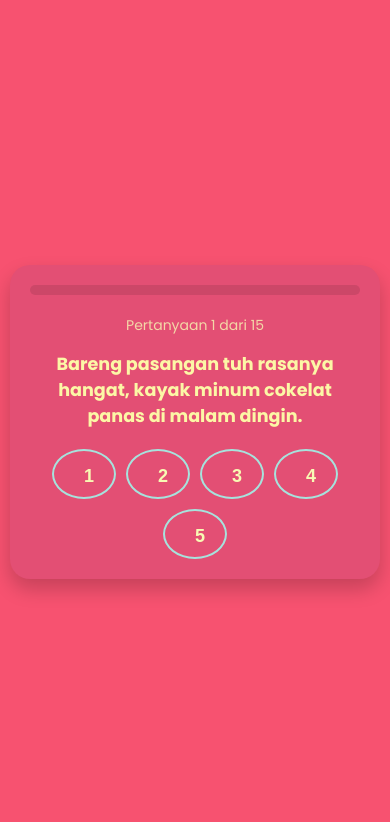
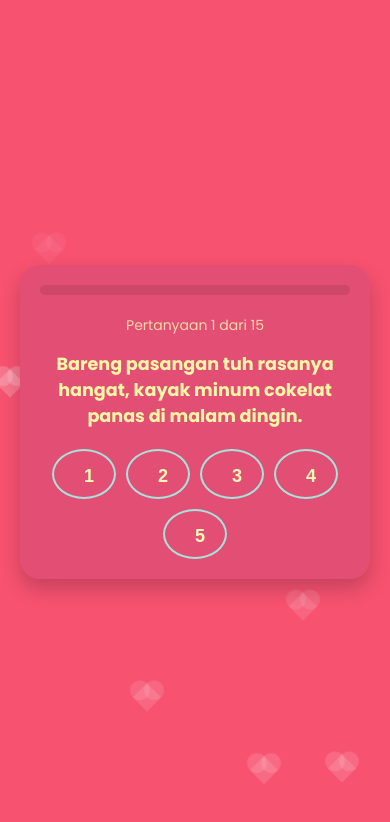
Before and after one commit to callmeozan/love-quiz, a plain HTML site: page index.html in a window 390 px wide. Both pictures are taken after a click on the button "Mulai Kuis". Drawn offline with Linux system fonts and the light colour scheme.

Commit message:
Menambah elemen love

```diff
--- a/index.html
+++ b/index.html
@@ -1,22 +1,35 @@
 <!DOCTYPE html>
 <html lang="id">
   <head>
-    <meta charset="UTF-8">
-    <meta name="viewport" content="width=device-width, initial-scale=1.0">
+    <meta charset="UTF-8" />
+    <meta name="viewport" content="width=device-width, initial-scale=1.0" />
     <title>Triangular Love Scale Quiz</title>
-    <link rel="stylesheet" href="style.css">
-    <link rel="preconnect" href="https://fonts.googleapis.com">
-    <link rel="preconnect" href="https://fonts.gstatic.com" crossorigin>
-    <link href="https://fonts.googleapis.com/css2?family=Poppins:wght@400;700&display=swap" rel="stylesheet">
+    <link rel="stylesheet" href="style.css" />
+    <link rel="preconnect" href="https://fonts.googleapis.com" />
+    <link rel="preconnect" href="https://fonts.gstatic.com" crossorigin />
+    <link
+      href="https://fonts.googleapis.com/css2?family=Poppins:wght@400;700&display=swap"
+      rel="stylesheet"
+    />
   </head>
   <body>
+    <div id="background-animation"></div>
 
     <div class="quiz-container">
       <div id="opening-screen">
         <h1>Eksplorasi Warna Cintamu</h1>
-            <p class="tagline">Kenali dirimu lebih baik, kenali cintamu lebih dalam.</p>
-            <p class="description">Tes ini terdiri dari 15 pertanyaan singkat untuk membantumu memahami tiga pilar utama dalam sebuah hubungan: Kedekatan, Gairah, dan Komitmen.</p>
-            <p class="guide"><b>Cara Mengisi:</b> Pilih opsi dari 1 (sangat tidak sesuai) hingga 5 (sangat sesuai) yang paling mewakili perasaanmu.</p>
+        <p class="tagline">
+          Kenali dirimu lebih baik, kenali cintamu lebih dalam.
+        </p>
+        <p class="description">
+          Tes ini terdiri dari 15 pertanyaan singkat untuk membantumu memahami
+          tiga pilar utama dalam sebuah hubungan: Kedekatan, Gairah, dan
+          Komitmen.
+        </p>
+        <p class="guide">
+          <b>Cara Mengisi:</b> Pilih opsi dari 1 (sangat tidak sesuai) hingga 5
+          (sangat sesuai) yang paling mewakili perasaanmu.
+        </p>
         <button id="start-btn">Mulai Kuis</button>
       </div>
 
@@ -33,16 +46,43 @@
 
         <div class="bars-container">
           <div class="progress-bar-wrapper">
-                    <div class="progress-bar-circular" id="intimacy-bar"><div class="progress-bar-inner-circle"><span class="progress-bar-percentage" id="intimacy-percent">0%</span></div></div>
-                    <div class="progress-bar-label"><span class="dimension-name">Kedekatan</span><span class="dimension-trait">Emosional</span></div>
+            <div class="progress-bar-circular" id="intimacy-bar">
+              <div class="progress-bar-inner-circle">
+                <span class="progress-bar-percentage" id="intimacy-percent"
+                  >0%</span
+                >
+              </div>
+            </div>
+            <div class="progress-bar-label">
+              <span class="dimension-name">Kedekatan</span
+              ><span class="dimension-trait">Emosional</span>
+            </div>
           </div>
           <div class="progress-bar-wrapper">
-                    <div class="progress-bar-circular" id="passion-bar"><div class="progress-bar-inner-circle"><span class="progress-bar-percentage" id="passion-percent">0%</span></div></div>
-                    <div class="progress-bar-label"><span class="dimension-name">Gairah</span><span class="dimension-trait">Romansa</span></div>
+            <div class="progress-bar-circular" id="passion-bar">
+              <div class="progress-bar-inner-circle">
+                <span class="progress-bar-percentage" id="passion-percent"
+                  >0%</span
+                >
+              </div>
+            </div>
+            <div class="progress-bar-label">
+              <span class="dimension-name">Gairah</span
+              ><span class="dimension-trait">Romansa</span>
+            </div>
           </div>
           <div class="progress-bar-wrapper">
-                    <div class="progress-bar-circular" id="commitment-bar"><div class="progress-bar-inner-circle"><span class="progress-bar-percentage" id="commitment-percent">0%</span></div></div>
-                    <div class="progress-bar-label"><span class="dimension-name">Komitmen</span><span class="dimension-trait">Keyakinan</span></div>
+            <div class="progress-bar-circular" id="commitment-bar">
+              <div class="progress-bar-inner-circle">
+                <span class="progress-bar-percentage" id="commitment-percent"
+                  >0%</span
+                >
+              </div>
+            </div>
+            <div class="progress-bar-label">
+              <span class="dimension-name">Komitmen</span
+              ><span class="dimension-trait">Keyakinan</span>
+            </div>
           </div>
         </div>
 
--- a/script.js
+++ b/script.js
@@ -1,3 +1,15 @@
+// =================================
+// MEMBUAT HATI UNTUK ANIMASI LATAR (BARU & DINAMIS)
+// =================================
+const animationContainer = document.getElementById('background-animation');
+const numberOfHearts = 15; // <-- Ubah angka ini untuk menambah/mengurangi jumlah hati!
+
+for (let i = 5; i < numberOfHearts; i++) {
+    const heart = document.createElement('div');
+    heart.classList.add('heart');
+    animationContainer.appendChild(heart);
+}
+
 // =================================
 // ELEMEN DOM
 // =================================
@@ -159,3 +171,28 @@ function toggleOtherLoves() {
 startBtn.addEventListener('click', startQuiz);
 restartBtn.addEventListener('click', startQuiz);
 showMoreBtn.addEventListener('click', toggleOtherLoves);
+
+// =================================
+// EFEK JEJAK KURSOR (BARU)
+// =================================
+document.addEventListener('mousemove', function(e) {
+    // Buat elemen span baru setiap mouse bergerak
+    let heart = document.createElement('span');
+    heart.classList.add('cursor-heart');
+
+    // Atur posisi elemen sesuai posisi kursor
+    heart.style.left = e.clientX + 'px';
+    heart.style.top = e.clientY + 'px';
+
+    // Isi elemen dengan emoji hati
+    heart.innerHTML = '❤️';
+
+    // Tambahkan elemen ke dalam body
+    document.body.appendChild(heart);
+
+    // Hapus elemen setelah animasinya selesai
+    // Ini PENTING untuk menjaga performa website!
+    heart.addEventListener('animationend', function() {
+        heart.remove();
+    });
+});
--- a/style.css
+++ b/style.css
@@ -1,4 +1,6 @@
-/* Styling Awal */
+/* ============================================= */
+/* ## GAYA DASAR & TATA LETAK ## */
+/* ============================================= */
 body {
     font-family: 'Poppins', sans-serif;
     background-color: #F75270; /* Warna Latar Utama */
@@ -8,10 +10,11 @@ body {
     align-items: center;
     min-height: 100vh;
     margin: 0;
-    padding: 10px; /* Menambahkan sedikit padding di body */
-    box-sizing: border-box; /* Memastikan padding tidak menyebabkan overflow */
+    padding: 20px;
+    box-sizing: border-box;
     text-align: center;
     transition: background-color 0.3s;
+    overflow: hidden; /* Mencegah scrollbar muncul karena animasi */
 }
 
 .quiz-container {
@@ -19,8 +22,10 @@ body {
     padding: 30px;
     border-radius: 20px;
     box-shadow: 0 10px 20px rgba(0, 0, 0, 0.2);
-    width: 100%; /* Lebar kontainer akan diatur oleh max-width */
+    width: 100%;
     max-width: 600px;
+    position: relative; /* Diperlukan agar z-index berfungsi dengan baik */
+    z-index: 1; /* Posisikan di atas background */
 }
 
 .hidden {
@@ -30,7 +35,7 @@ body {
 #opening-screen h1 {
     margin-top: 0;
     color: #FCF7A6; /* Variasi Warna Font untuk Judul */
-    font-size: 2.5rem; /* Menggunakan rem untuk skala font yang lebih baik */
+    font-size: 2.5rem;
 }
 
 .tagline {
@@ -175,7 +180,7 @@ button:hover {
     display: grid;
     place-items: center;
     transition: --p 1s;
-    flex-shrink: 0; /* Mencegah lingkaran menyusut */
+    flex-shrink: 0;
 }
 
 .progress-bar-inner-circle {
@@ -248,32 +253,118 @@ button:hover {
 }
 
 /* ============================================= */
+/* ## EFEK JEJAK KURSOR (BARU) ## */
+/* ============================================= */
+.cursor-heart {
+    position: fixed; /* Agar posisi bisa diatur di seluruh layar */
+    font-size: 24px; /* Ukuran ikon hati */
+    pointer-events: none; /* Membuat ikon tidak bisa diklik/mengganggu */
+    z-index: 9999; /* Pastikan selalu di lapisan paling atas */
+    animation: trailFadeOut 0.8s forwards; /* Terapkan animasi menghilang */
+    transform: translate(-50%, -50%); /* Pusatkan ikon tepat di kursor */
+}
+
+/* Aturan animasi untuk jejak kursor */
+@keyframes trailFadeOut {
+    from {
+        opacity: 1;
+        transform: translate(-50%, -50%) scale(1);
+    }
+    to {
+        opacity: 0;
+        transform: translate(-50%, -100px) scale(0.5); /* Bergerak ke atas sambil mengecil & memudar */
+    }
+}
+
+/* ============================================= */
+/* ## ANIMASI BACKGROUND HATI ## */
+/* ============================================= */
+#background-animation {
+    position: fixed;
+    top: 0;
+    left: 0;
+    width: 100%;
+    height: 100%;
+    z-index: -1;
+    pointer-events: none;
+}
+
+.heart {
+    position: absolute;
+    bottom: -10vh;
+    background-color: rgba(255, 255, 255, 0.15);
+    width: 20px;
+    height: 20px;
+    transform: rotate(45deg);
+    animation: floatUp 15s infinite linear;
+}
+
+.heart::before,
+.heart::after {
+    content: '';
+    position: absolute;
+    width: 20px;
+    height: 20px;
+    background-color: inherit;
+    border-radius: 50%;
+}
+
+.heart::before {
+    top: -10px;
+    left: 0;
+}
+
+.heart::after {
+    top: 0;
+    left: -10px;
+}
+
+@keyframes floatUp {
+    0% {
+        transform: translateY(0) rotate(45deg);
+        opacity: 1;
+    }
+    100% {
+        transform: translateY(-120vh) rotate(45deg);
+        opacity: 0;
+    }
+}
+
+.heart:nth-child(1) { left: 10%; animation-duration: 12s; animation-delay: 0s; transform: scale(0.6) rotate(45deg); }
+.heart:nth-child(2) { left: 20%; animation-duration: 15s; animation-delay: 2s; transform: scale(0.8) rotate(45deg); }
+.heart:nth-child(3) { left: 35%; animation-duration: 18s; animation-delay: 4s; transform: scale(0.5) rotate(45deg); }
+.heart:nth-child(4) { left: 50%; animation-duration: 14s; animation-delay: 1s; transform: scale(0.7) rotate(45deg); }
+.heart:nth-child(5) { left: 65%; animation-duration: 20s; animation-delay: 5s; transform: scale(0.9) rotate(45deg); }
+.heart:nth-child(6) { left: 75%; animation-duration: 16s; animation-delay: 3s; transform: scale(0.6) rotate(45deg); }
+.heart:nth-child(7) { left: 85%; animation-duration: 13s; animation-delay: 6s; transform: scale(1.0) rotate(45deg); }
+
+/* ============================================= */
 /* ## ATURAN RESPONSIVE (UNTUK TAMPILAN HP) ## */
 /* ============================================= */
 @media (max-width: 600px) {
     .quiz-container {
-        padding: 20px; /* Kurangi padding di layar kecil */
+        padding: 20px;
     }
 
     #opening-screen h1 {
-        font-size: 2rem; /* Kecilkan font judul utama */
+        font-size: 2rem;
     }
 
     #question-text {
-        font-size: 1.1rem; /* Kecilkan font pertanyaan */
+        font-size: 1.1rem;
     }
 
     #result-screen #love-type-title {
-        font-size: 1.7rem; /* Kecilkan font judul hasil */
+        font-size: 1.7rem;
     }
 
     .progress-bar-wrapper {
-        flex-direction: column; /* Ubah tata letak bar hasil menjadi vertikal */
+        flex-direction: column;
         gap: 10px;
         align-items: center;
     }
 
     .progress-bar-label {
-        text-align: center; /* Pusatkan teks label di bawah lingkaran */
+        text-align: center;
     }
 }
```
Lines whose indentation alone changed are shown as unchanged.
